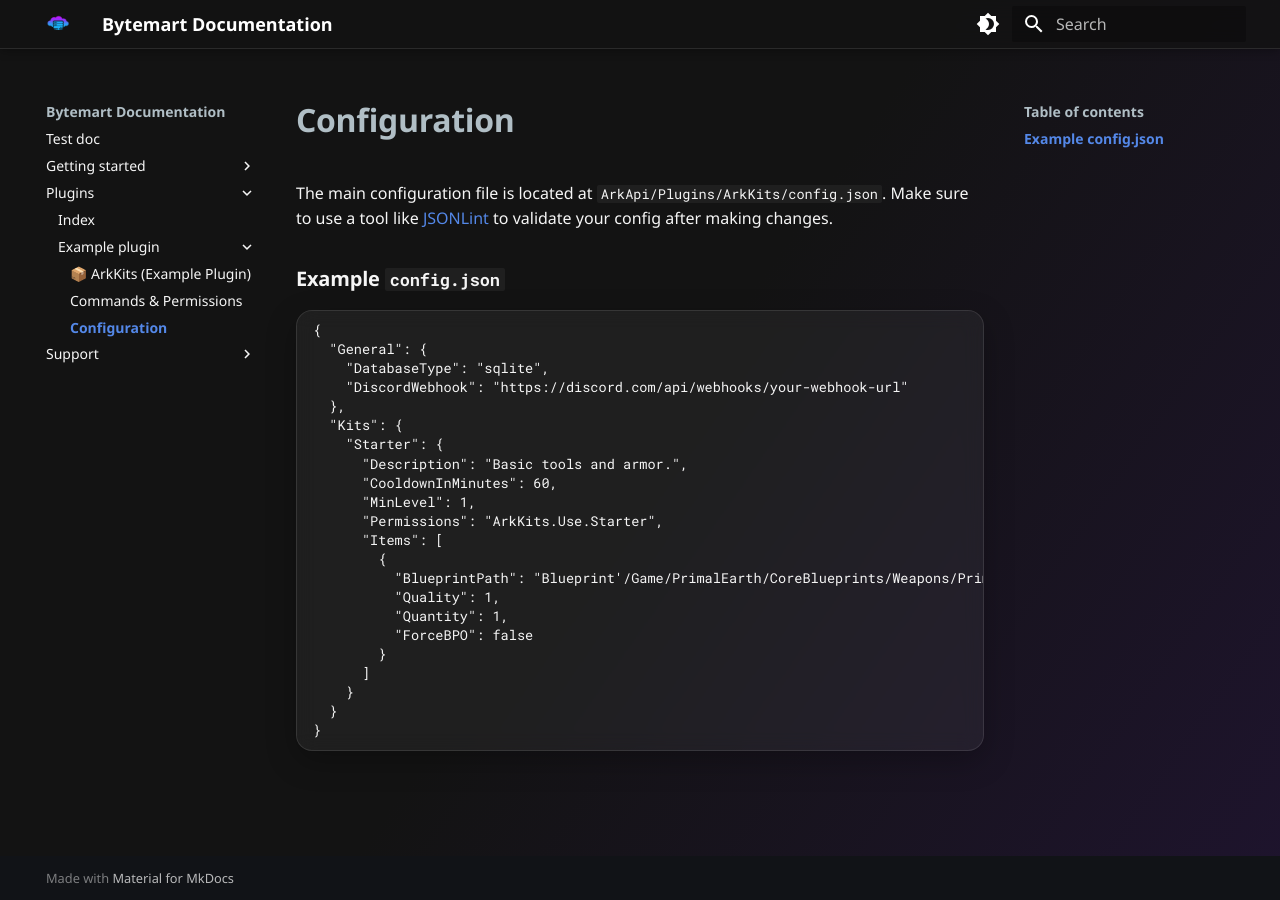
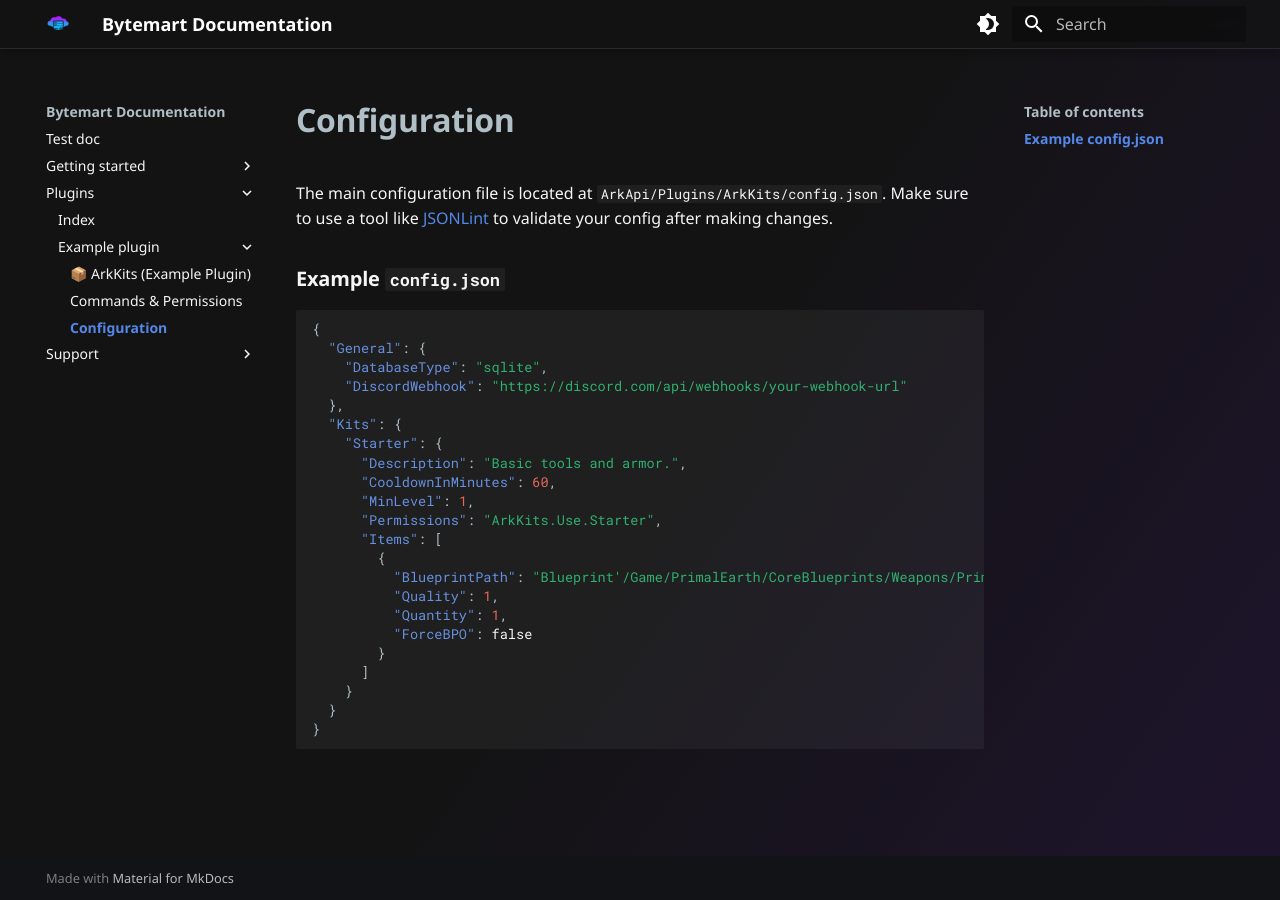
Before and after one commit to No-N4me/bytemart-documentation, an MkDocs documentation site: the page built from docs/plugins/example-plugin/configuration.md, in a window 1280 px wide. Built offline with MkDocs 1.6.1 and Material for MkDocs 9.7.7, drawn with Linux system fonts in a browser that asks for light colours.

```diff
--- a/docker-compose.yml
+++ b/docker-compose.yml
@@ -5,8 +5,9 @@ services:
     ports:
       - "8000:8000"
     volumes:
-      - ${PWD}:/docs
+      - .:/docs
     # 'serve' starts the live server
     # '--dev-addr 0.0.0.0:8000' makes it accessible on your network
-    command: serve --dev-addr 0.0.0.0:8000
+    command: >
+      sh -c "mkdocs build --clean && python -m http.server 8000 --directory site"
     restart: unless-stopped
--- a/docs/stylesheets/bytemart.css
+++ b/docs/stylesheets/bytemart.css
@@ -83,10 +83,9 @@ body {
    3. CARDS & GLASSMORPHISM
    ========================================= */
 
-/* Overriding admonitions, code blocks, and details to act like generic `.card` / `.glass` */
+/* Overriding admonitions and details to act like generic `.card` / `.glass` */
 .md-typeset .admonition,
-.md-typeset details,
-.md-typeset pre > code {
+.md-typeset details {
   background-color: rgba(255, 255, 255, 0.05);
   border: 1px solid rgba(255, 255, 255, 0.1);
   border-radius: 16px; /* borderRadius.card / .admin-card border-radius */
--- a/mkdocs.yml
+++ b/mkdocs.yml
@@ -1,5 +1,5 @@
 site_name: Bytemart Documentation
-site_url: https://docs.bytemart.com
+site_url: https://bytemart.com
 theme:
   name: material
   logo: assets/bytemart_logo.png    # The main logo in the header navigation
@@ -11,5 +11,13 @@ theme:
         icon: material/brightness-4
         name: Switch to light mode
 
+markdown_extensions:
+  - pymdownx.highlight:
+      anchor_linenums: true
+      line_spans: __span
+      pygments_lang_class: true
+  - pymdownx.inlinehilite
+  - pymdownx.superfences
+
 extra_css:
   - stylesheets/bytemart.css
```
